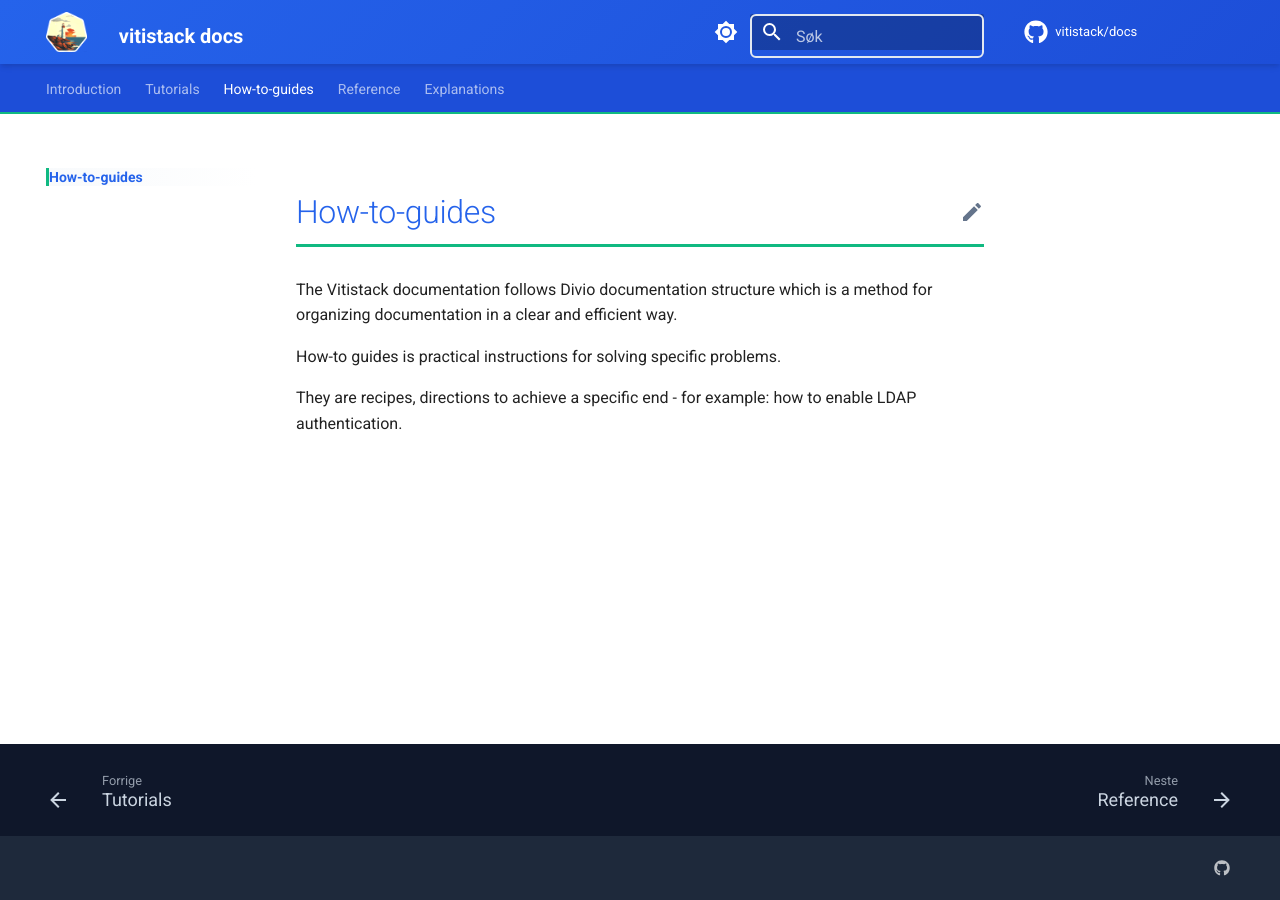
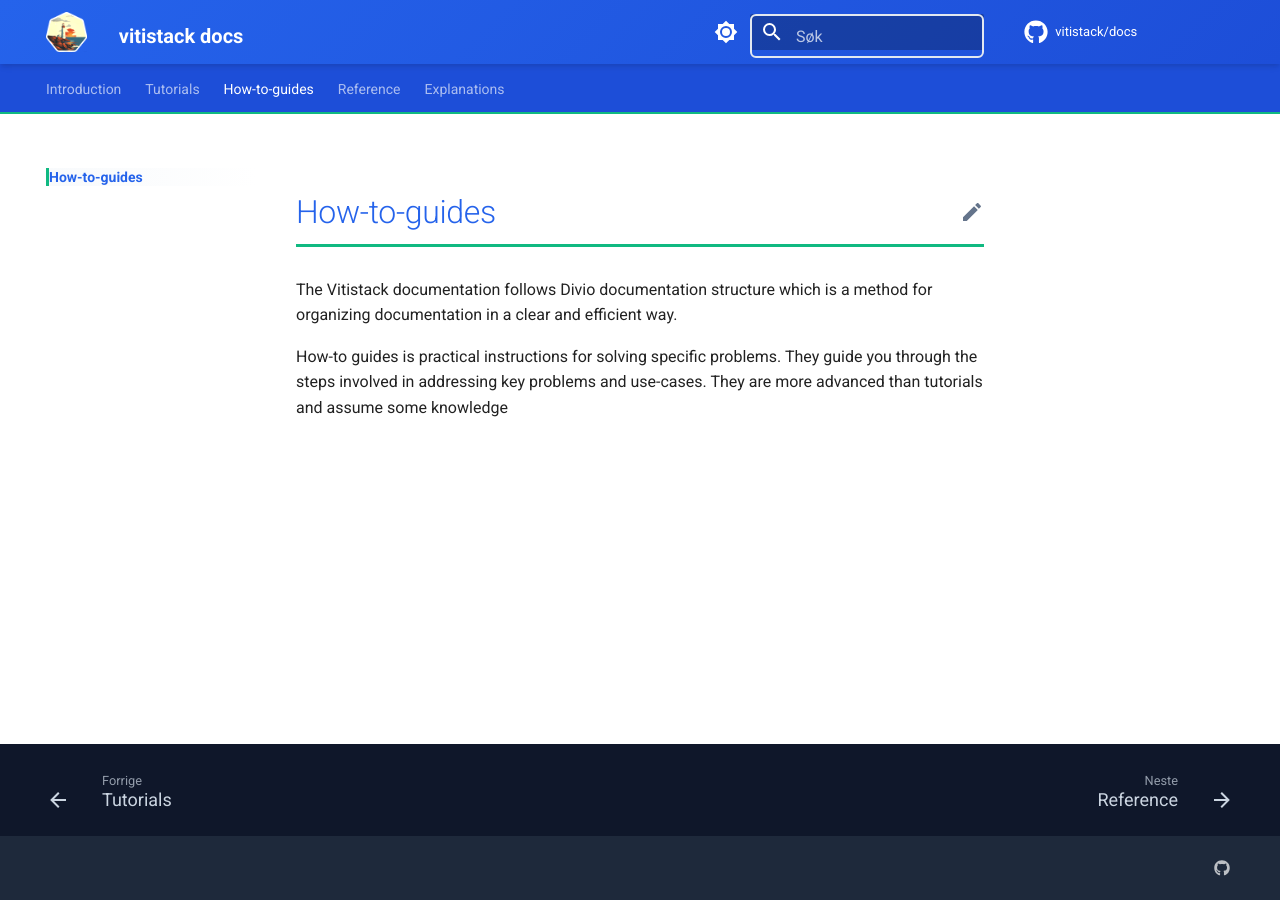
Before and after one commit to vitistack/docs, an MkDocs documentation site: the page built from docs/howtoguide/index.md, in a window 1280 px wide. Built offline with MkDocs 1.6.1 and Material for MkDocs 9.7.7, drawn with Linux system fonts in a browser that asks for light colours; comment, search, counter and statistics services are not loaded.

Commit message:
new text to tutorials and referance index

```diff
--- a/docs/howtoguide/index.md
+++ b/docs/howtoguide/index.md
@@ -2,6 +2,4 @@
 
 The Vitistack documentation follows Divio documentation structure which is a method for organizing documentation in a clear and efficient way.
 
-How-to guides is practical instructions for solving specific problems.
-
-They are recipes, directions to achieve a specific end - for example:  how to enable LDAP authentication.
+How-to guides is practical instructions for solving specific problems. They guide you through the steps involved in addressing key problems and use-cases. They are more advanced than tutorials and assume some knowledge
```
Also changed, not shown: docs/reference/index.md (+1 -1 lines).
